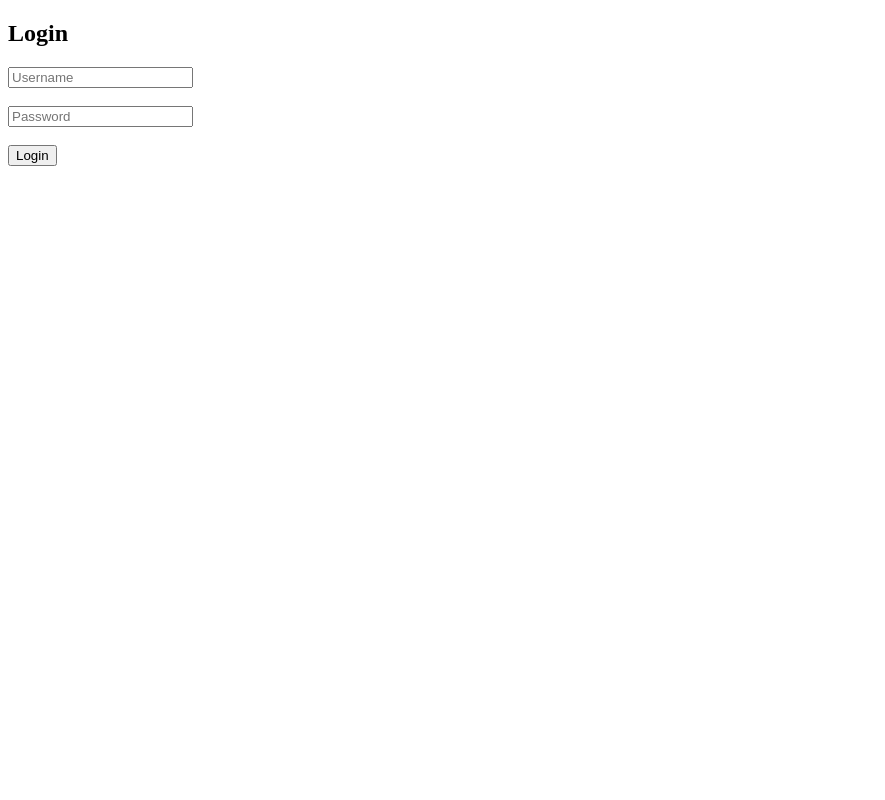
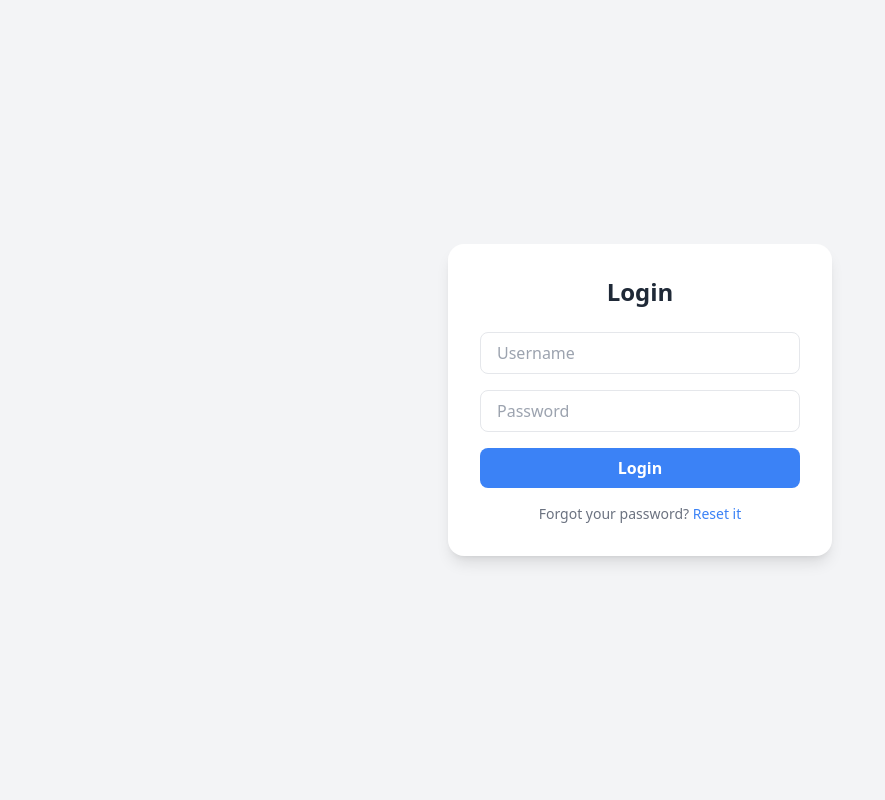
Before and after one commit to Shubham210204/render-algo-control, a Flask app: page /login in a window 1280 px wide. Shown: the whole page, without its empty margins (0-885 px from the left). Run offline with Flask 3, Linux system fonts and the light colour scheme; some libraries are stand-ins or nearby versions.

Commit message:
edited login design

```diff
--- a/templates/login.html
+++ b/templates/login.html
@@ -1,22 +1,42 @@
 <!DOCTYPE html>
-<html>
+<html lang="en">
 
 <head>
+    <meta charset="UTF-8">
+    <meta name="viewport" content="width=device-width, initial-scale=1.0">
     <title>Login</title>
+    <script src="https://cdn.tailwindcss.com"></script>
 </head>
 
-<body>
-    <h2>Login</h2>
-    {% if error %}
-    <p style="color:red;">{{ error }}</p>
-    {% endif %}
-    <form method="POST">
-        <input type="text" name="username" placeholder="Username" required>
-        <br><br>
-        <input type="password" name="password" placeholder="Password" required>
-        <br><br>
-        <button type="submit">Login</button>
-    </form>
+<body class="bg-gray-100 flex items-center justify-center h-screen">
+
+    <div class="bg-white shadow-lg rounded-2xl p-8 w-full max-w-sm">
+        <h2 class="text-2xl font-bold text-center text-gray-800 mb-6">Login</h2>
+
+        {% if error %}
+        <div class="bg-red-100 border border-red-400 text-red-700 px-4 py-2 rounded mb-4 text-sm">
+            {{ error }}
+        </div>
+        {% endif %}
+
+        <form method="POST" class="space-y-4">
+            <input type="text" name="username" placeholder="Username" required
+                class="w-full px-4 py-2 border rounded-lg focus:outline-none focus:ring-2 focus:ring-blue-400">
+
+            <input type="password" name="password" placeholder="Password" required
+                class="w-full px-4 py-2 border rounded-lg focus:outline-none focus:ring-2 focus:ring-blue-400">
+
+            <button type="submit"
+                class="w-full bg-blue-500 hover:bg-blue-600 text-white py-2 rounded-lg font-semibold transition">
+                Login
+            </button>
+        </form>
+
+        <p class="text-center text-sm text-gray-500 mt-4">
+            Forgot your password? <a href="#" class="text-blue-500 hover:underline">Reset it</a>
+        </p>
+    </div>
+
 </body>
 
 </html>
```
